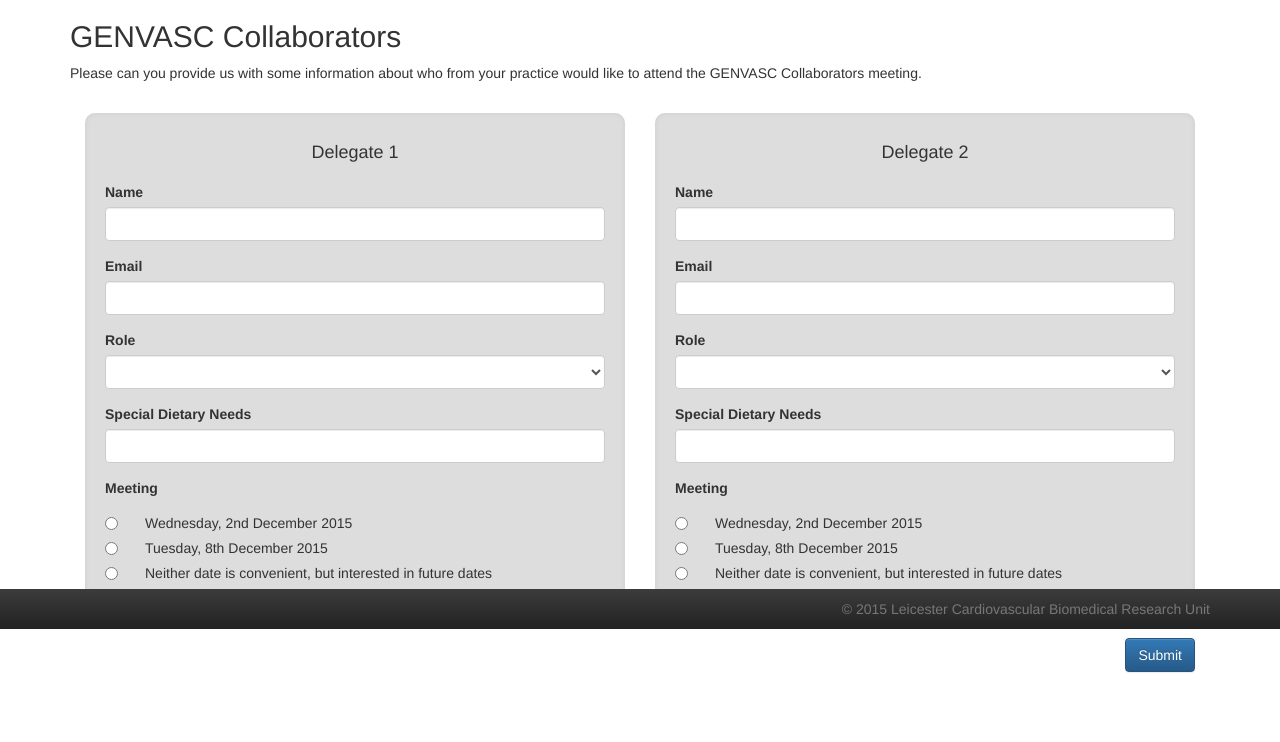
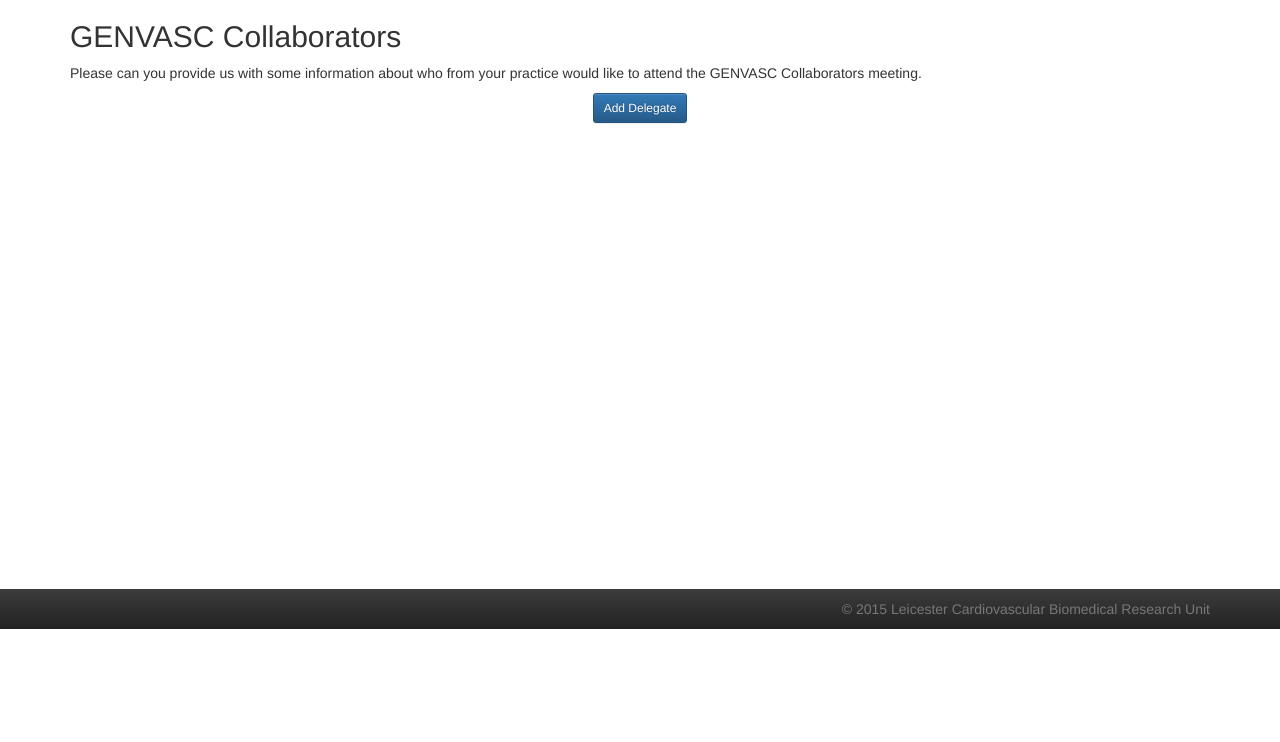
Before and after one commit to LCBRU/lcbru-events, a Flask app: template lcbru_events/templates/genvasc_collaborators/delegates.html in a window 1280 px wide. Shown: the part 171-913 px from the top of the page. After the commit the page ends 800 px from the top, so only its background shows below. Run offline with Flask 2, Linux system fonts and the light colour scheme; the template is opened without the code that fills it: values that come from a table or form of the project are taken from there, others are empty; parts of the project's set-up code (start-up, migrations or seed data) failed here and were passed over; some libraries are stand-ins or nearby versions.

Commit message:
Add delegates one at a time

```diff
--- a/lcbru_events/forms/genvasc_collaborators.py
+++ b/lcbru_events/forms/genvasc_collaborators.py
@@ -6,14 +6,9 @@
 class PracticeForm(Form):
     practice_code = StringField('Practice Code', validators=[DataRequired(), Length(max=10)])
 
-class DelegateForm(WtfForm):
+class DelegateEditForm(Form):
     fullname = StringField('Name', validators=[DataRequired(), Length(max=100)])
     email = EmailField('Email', validators=[DataRequired(), Length(max=200)])
     role = SelectField('Role', choices=[('', ''), ('GP', 'GP'), ('Practice Manager', 'Practice Manager'), ('Nurse', 'Nurse'), ('Health Care Assisstant', 'Health Care Assisstant'), ('Phlebotomist', 'Phlebotomists'), ('Administrator', 'Administrator'), ('Other', 'Other')])
     dietary = StringField('Special Dietary Needs', validators=[Length(max=200)])
     meeting = RadioField('Meeting', choices=[('20151202', 'Wednesday, 2nd December 2015'), ('20151208', 'Tuesday, 8th December 2015'), ('other', 'Neither date is convenient, but interested in future dates')])
-
-class PracticeDelegatesForm(Form):
-    practice_code = HiddenField('practice_code')
-    delegate1 = FormField(DelegateForm)
-    delegate2 = FormField(DelegateForm)
--- a/lcbru_events/model/genvasc_collaborators.py
+++ b/lcbru_events/model/genvasc_collaborators.py
@@ -30,4 +30,3 @@
         self.role = kwargs.get('role')
         self.dietary = kwargs.get('dietary')
         self.meeting = kwargs.get('meeting')
-        self.practice = kwargs.get('practice')
--- a/lcbru_events/templates/genvasc_collaborators/delegates.html
+++ b/lcbru_events/templates/genvasc_collaborators/delegates.html
@@ -9,40 +9,8 @@
     	would like to attend the GENVASC Collaborators meeting.
     </p>
 
-    <form method="POST">
-		{{ form.hidden_tag() }}
+    <div class="col-sm-12 text-center">
+        <a href="{{ url_for('genvasc_collaborators_delegate_new') }}" class="btn btn-primary btn-sm" role="button">Add Delegate</a>
+    </div>
 
-		<div class="col-sm-6">
-
-			<div class="lcbru-form">
-
-			    <h4>Delegate 1</h4>
-
-		        {{ formhelper.render_field(form.delegate1.fullname) }}
-		        {{ formhelper.render_field(form.delegate1.email) }}
-		        {{ formhelper.render_field(form.delegate1.role) }}
-		        {{ formhelper.render_field(form.delegate1.dietary) }}
-		        {{ formhelper.render_field(form.delegate1.meeting) }}
-		    </div>
-		</div>
-
-	    <div class="col-sm-6">
-
-			<div class="lcbru-form">
-
-			    <h4>Delegate 2</h4>
-
-		        {{ formhelper.render_field(form.delegate2.fullname) }}
-		        {{ formhelper.render_field(form.delegate2.email) }}
-		        {{ formhelper.render_field(form.delegate2.role) }}
-		        {{ formhelper.render_field(form.delegate2.dietary) }}
-		        {{ formhelper.render_field(form.delegate2.meeting) }}
-		    </div>
-
-		</div>
-
-	    <div class="col-sm-12 text-right">
-	        <button type="submit" class="btn btn-primary">Submit</button>
-	    </div>
-	</form>
 {% endblock %}
```
Also changed, not shown: lcbru_events/templates/genvasc_collaborators/delegates_new.html (added, +24 -0 lines), lcbru_events/views/genvasc_collaborators.py (+31 -7 lines).
